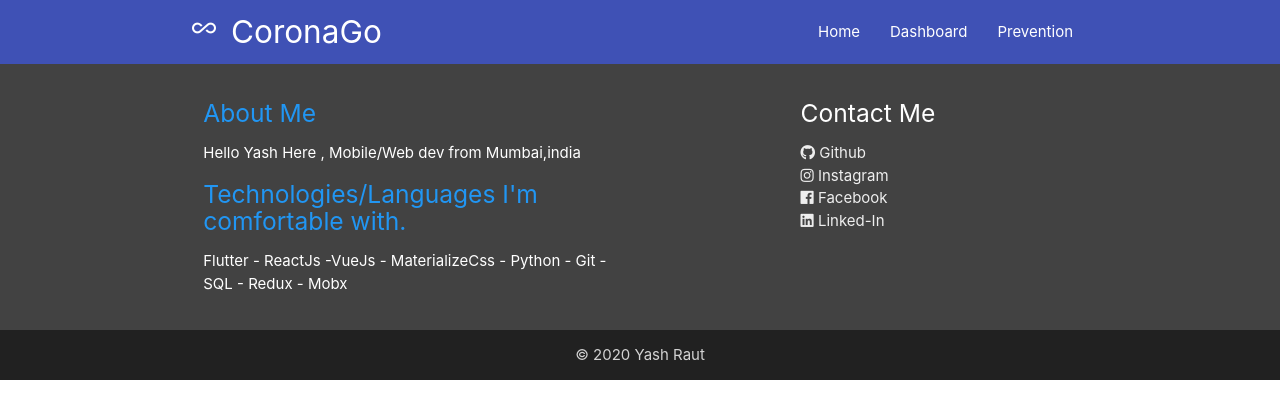
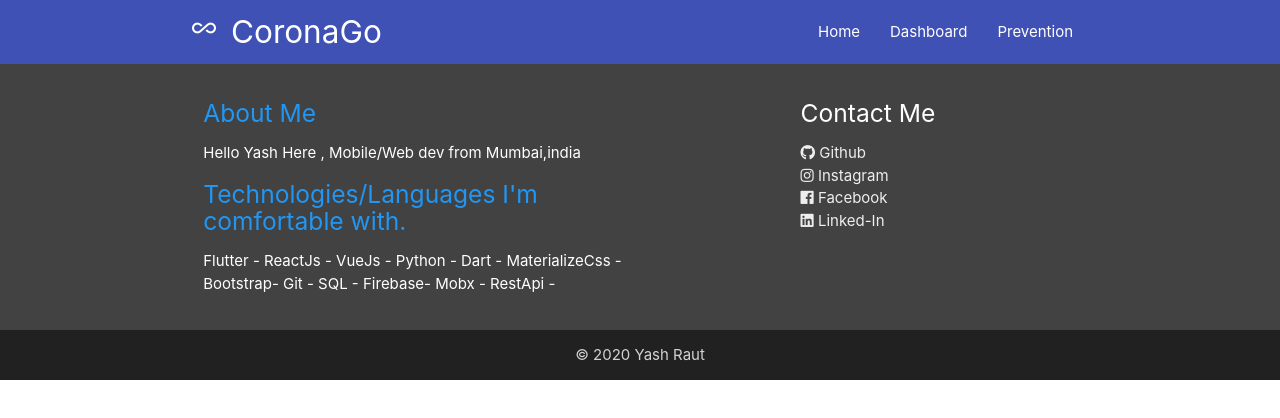
Before and after one commit to yashraut362/CoronaGo, a React (Create React App) app: page /Donation in a window 1280 px wide. Shown: the top 418 px of the page. Built offline with nearby package versions, Linux system fonts and the light colour scheme.

Commit message:
changed footer

```diff
--- a/src/components/Main/footer.js
+++ b/src/components/Main/footer.js
@@ -10,7 +10,7 @@ class Footer extends Component {
                             <h5 class="blue-text">About Me</h5>
                             <p>Hello Yash Here , Mobile/Web dev from Mumbai,india</p>
                             <h5 class="blue-text">Technologies/Languages  I'm comfortable with.</h5>
-                            <p>Flutter - ReactJs -VueJs - MaterializeCss - Python - Git -SQL - Redux - Mobx</p>
+                            <p>Flutter - ReactJs - VueJs - Python - Dart - MaterializeCss -Bootstrap- Git - SQL - Firebase- Mobx - RestApi -</p>
                         </div>
                         <div class="col s12 l4 offset-l2">
                             <h5>Contact Me</h5>
```
